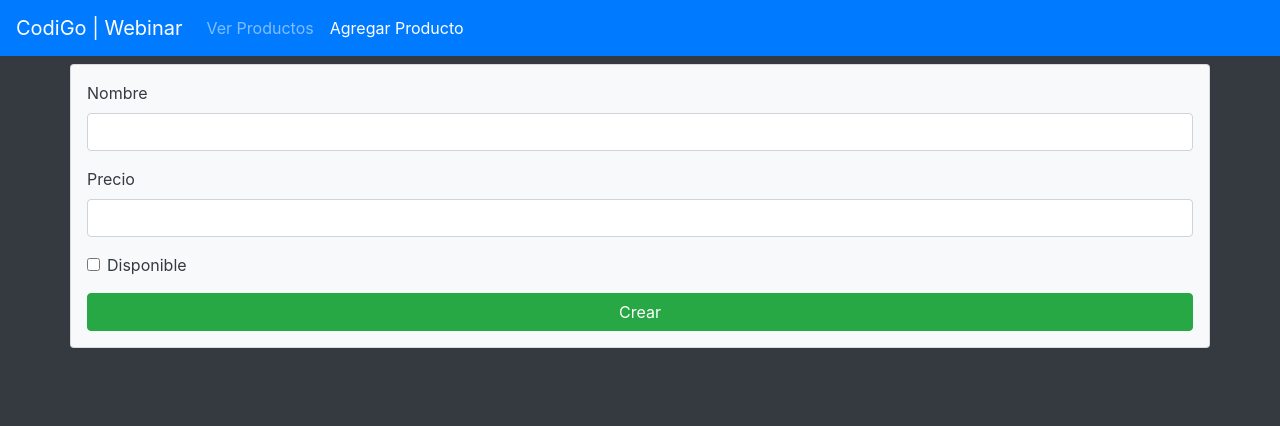
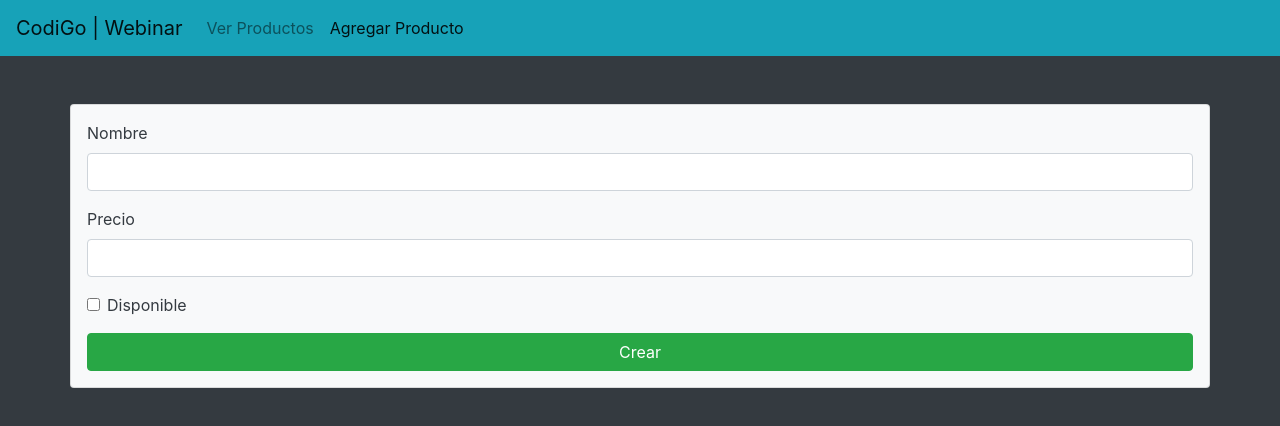
Before and after one commit to ederivero/WebinarBackend, a plain HTML site: page agregar_producto.html in a window 1280 px wide. Drawn offline with nearby package versions, Linux system fonts and the light colour scheme.

Commit message:
modificaciones

```diff
--- a/agregar_producto.html
+++ b/agregar_producto.html
@@ -14,7 +14,7 @@
 </head>
 
 <body class="bg-dark">
-  <nav class="navbar navbar-expand-lg navbar-dark bg-primary">
+  <nav class="navbar navbar-expand-lg navbar-light bg-info">
     <a class="navbar-brand" href="./index.html">CodiGo | Webinar</a>
     <button class="navbar-toggler" type="button" data-toggle="collapse" data-target="#navbarNav"
       aria-controls="navbarNav" aria-expanded="false" aria-label="Toggle navigation">
@@ -33,7 +33,7 @@
   </nav>
   <div class="container">
     <div class="row">
-      <div class="col-md-12 card mt-2 p-3 bg-light text-dark">
+      <div class="col-md-12 card mt-5 p-3 bg-light text-dark">
 
         <form>
           <div class="form-group">
```
Also changed, not shown: index.html (+2 -2 lines).
